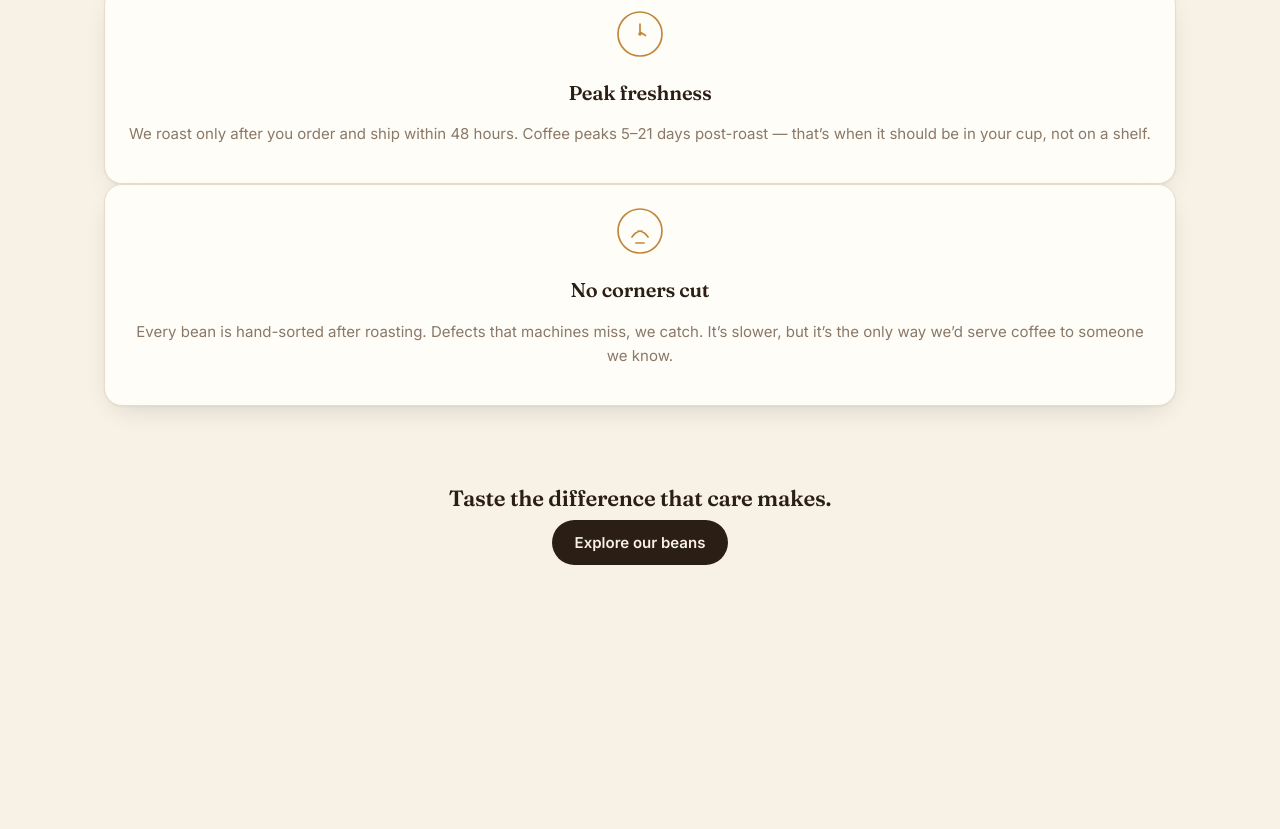
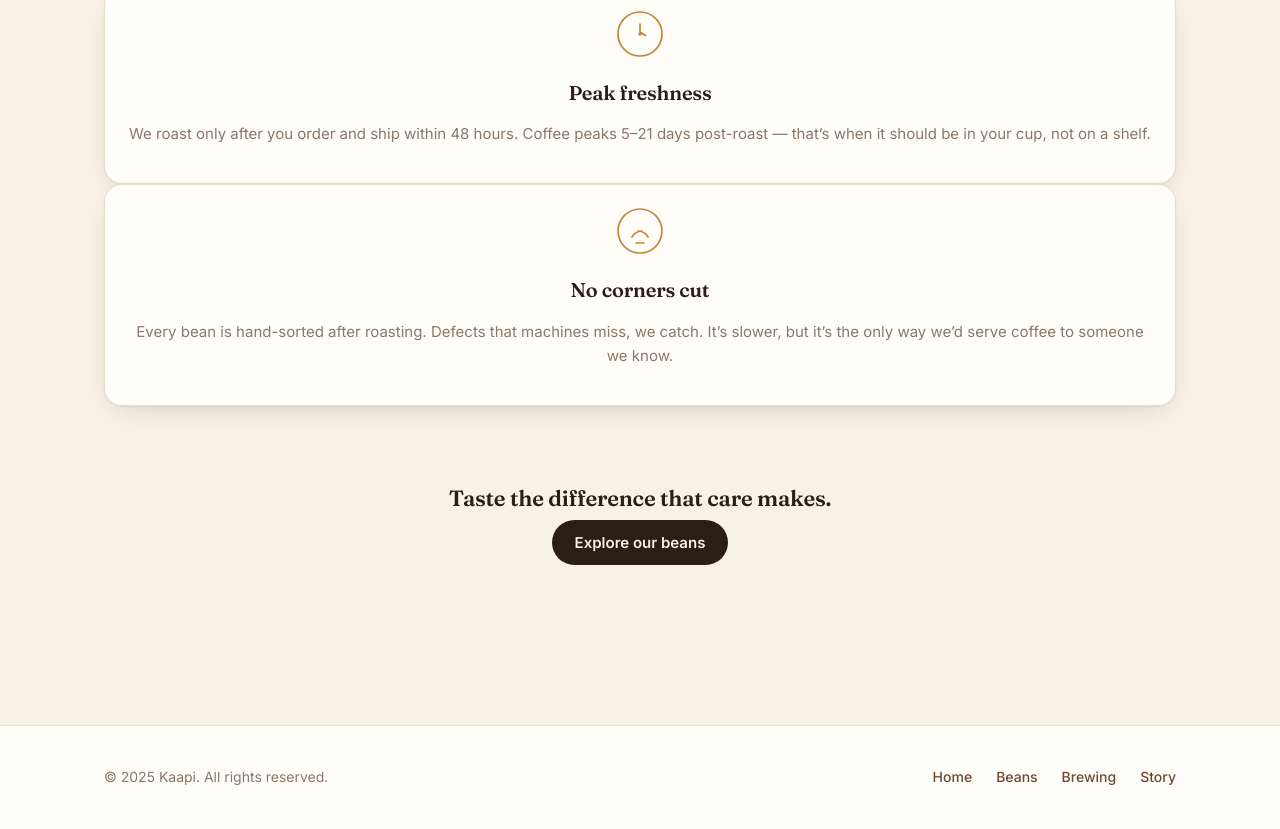
Before and after one commit to mayank-7851/App-1, a website: page story.html in a window 1280 px wide. Shown: the part 2555-3384 px from the top of the page. Before the commit the page ends 3248 px from the top, so only its background shows below. Drawn offline with Linux system fonts and the light colour scheme.

Commit message:
Add a site footer to all pages

```diff
--- a/story.html
+++ b/story.html
@@ -156,7 +156,17 @@
 
 </main>
 
-<!-- Footer spacer — ensures content ends with breathing room -->
-<div style="height:48px"></div>
+  <footer class="site-footer">
+    <div class="wrap">
+      <p class="footer-copy">&copy; 2025 Kaapi. All rights reserved.</p>
+      <nav class="footer-nav" aria-label="Footer navigation">
+        <a href="/">Home</a>
+        <a href="beans.html">Beans</a>
+        <a href="brewing.html">Brewing</a>
+        <a href="story.html">Story</a>
+      </nav>
+    </div>
+  </footer>
+
 
 </body></html>
--- a/styles.css
+++ b/styles.css
@@ -85,3 +85,13 @@ a{color:var(--coffee);text-decoration:none}
     .g2{grid-template-columns:1fr;gap:32px}
     .nav-links{display:none}
 }
+/* site footer */
+.site-footer{border-top:1px solid var(--line);padding:40px 0;margin-top:80px;background:var(--paper)}
+.site-footer .wrap{display:flex;align-items:center;justify-content:space-between;flex-wrap:wrap;gap:16px}
+.footer-copy{font-size:14px;color:var(--muted);margin:0}
+.footer-nav{display:flex;gap:24px;align-items:center}
+.footer-nav a{font-size:14px;font-weight:500;color:var(--coffee);text-decoration:none;transition:color .15s}
+.footer-nav a:hover{color:var(--gold)}
+@media(max-width:540px){
+  .site-footer .wrap{flex-direction:column;text-align:center}
+}
```
Also changed, not shown: beans.html (+13 -0 lines), brewing.html (+13 -0 lines), e2e/footer.spec.js (added, +117 -0 lines), index.html (+13 -0 lines).
